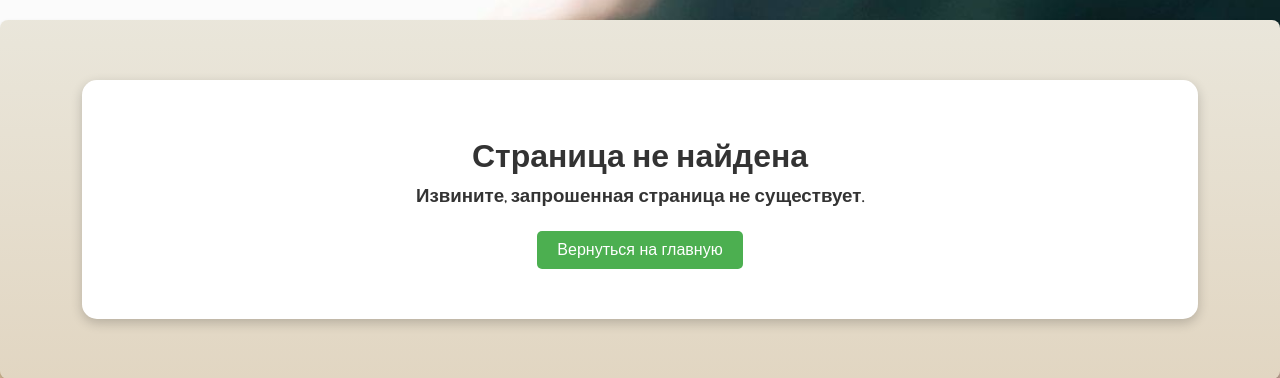
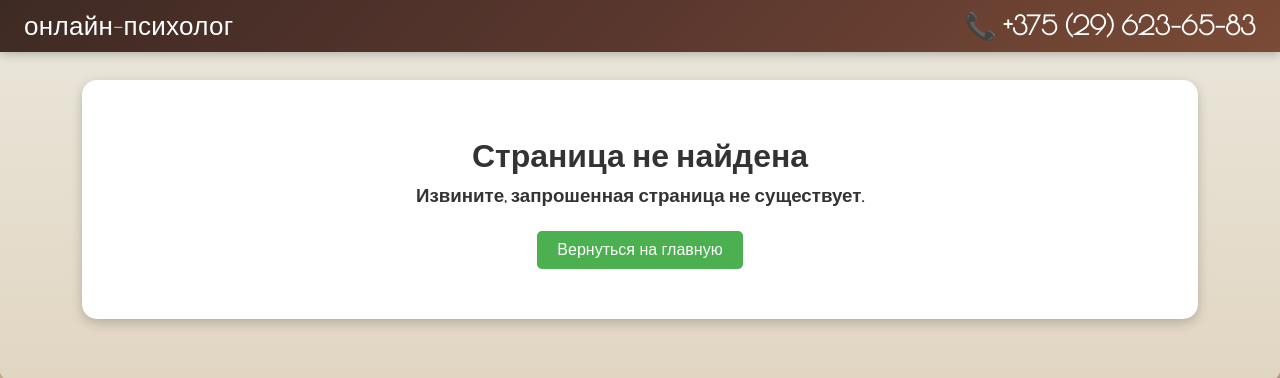
Before and after one commit to hijeck11/kpsy, a Django app: template sitewife/test_app1/templates/test_app1/404.html in a window 1280 px wide. Shown: the top 378 px of the page. Run offline with Django 4.2, Linux system fonts and the light colour scheme; the template is opened without the code that fills it, so the values that code supplies are empty.

Commit message:
Добавил кнопку позвонить и header

```diff
--- a/sitewife/templates/base.html
+++ b/sitewife/templates/base.html
@@ -8,8 +8,15 @@
     <title>{% block title %}Психолог Пашкевич К.П.{% endblock %}</title>
     <link href="https://fonts.googleapis.com/css2?family=Poiret+One&display=swap" rel="stylesheet">
     <link type="text/css" href="{% static 'test_app1/CSS/styles.css' %}" rel="stylesheet" />
-     <link rel="icon" href="{% static 'test_app1/images/favicon.ico' %}" type="image/x-icon">
+    <link rel="icon" href="{% static 'test_app1/images/favicon.ico' %}" type="image/x-icon">
 </head>
+<header class="topbar">
+  <div class="topbar-left">онлайн-психолог</div>
+  <div class="topbar-right">
+    <a href="tel:+375296236583">📞 +375 (29) 623-65-83</a>
+  </div>
+</header>
+
 <body>
     <main>
         {% block content %}
--- a/sitewife/test_app1/static/test_app1/CSS/styles.css
+++ b/sitewife/test_app1/static/test_app1/CSS/styles.css
@@ -10,6 +10,58 @@
 *::before,
 *::after {
   box-sizing: border-box;
+}
+
+.topbar {
+    position: fixed;
+    top: 0; left: 0;
+    width: 100%;
+    height: 52px;
+    /* тёплый тёмный градиент + фолбэк цветом */
+    background: #3e2a24;
+    background: linear-gradient(135deg, #3e2a24, #5a372e, #7a4b36);
+    color: #fff;
+    /* критично: делаем контейнером для раскладки */
+    display: flex !important;
+    justify-content: space-between;
+    align-items: center;
+    padding: 0 24px;
+    z-index: 1000;
+    box-shadow: 0 2px 10px rgba(0,0,0,.25);
+    box-sizing: border-box;
+    letter-spacing: .3px;
+    font-size: 26px;
+}
+
+.topbar-right a {
+    color: #fff;              /* белый текст */
+    text-decoration: none;    /* без подчёркивания */
+    font-weight: 600;
+    transition: color 0.3s ease;
+}
+
+.topbar-right a:hover {
+    color: #ffb347;           /* тёплый оттенок при наведении */
+}
+
+.help-button {
+    display: inline-block;
+    margin-top: 20px;
+    padding: 12px 28px;
+    background: linear-gradient(135deg, #ff9a8b, #ff6a88, #ffb347);
+    color: #fff;
+    font-size: 18px;
+    font-weight: 600;
+    text-decoration: none;
+    border-radius: 30px;
+    box-shadow: 0 4px 12px rgba(255, 106, 136, 0.3);
+    transition: all 0.3s ease;
+}
+
+.help-button:hover {
+    background: linear-gradient(135deg, #ffb347, #ff6a88, #ff9a8b);
+    transform: translateY(-2px);
+    box-shadow: 0 6px 18px rgba(255, 106, 136, 0.4);
 }
 
 .fancy-text {
--- a/sitewife/test_app1/templates/test_app1/home.html
+++ b/sitewife/test_app1/templates/test_app1/home.html
@@ -12,6 +12,10 @@
     <h1>Карина Пашкевич</h1>
     <p>"Добро пожаловать! Здесь начинается путь к гармонии и пониманию."</p>
     <p>"Я — семейный психолог. Помогаю находить выход из сложных ситуаций, преодолевать кризисы и выстраивать здоровые отношения. Работаю с парами, семьями и индивидуально. Давайте вместе создадим пространство для доверия, любви и баланса."</p>
+
+    <a href="https://t.me/+375296236583" target="_blank" class="help-button">
+        Напиши мне
+    </a>
     </div>
 </div>
 
```
